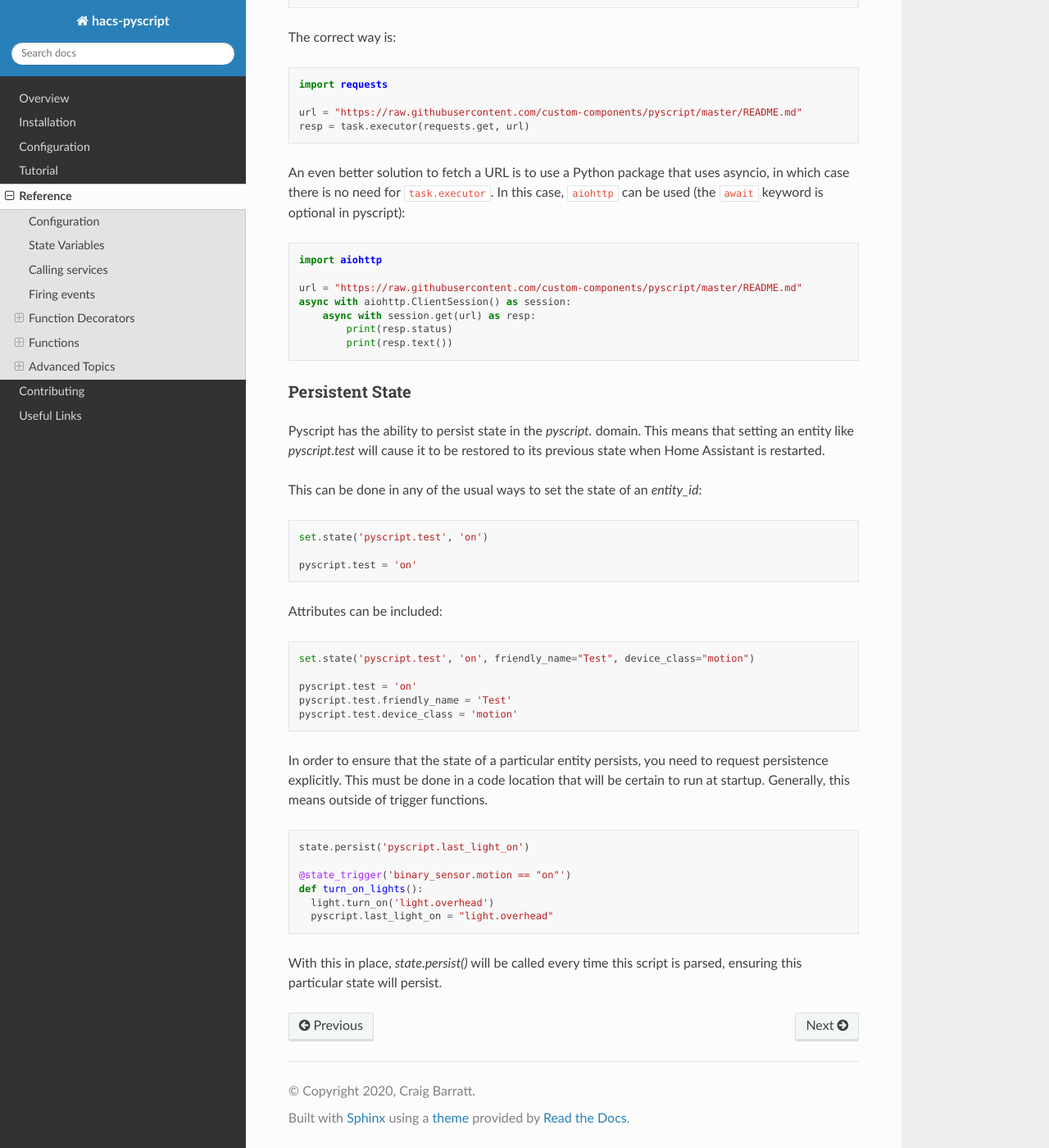
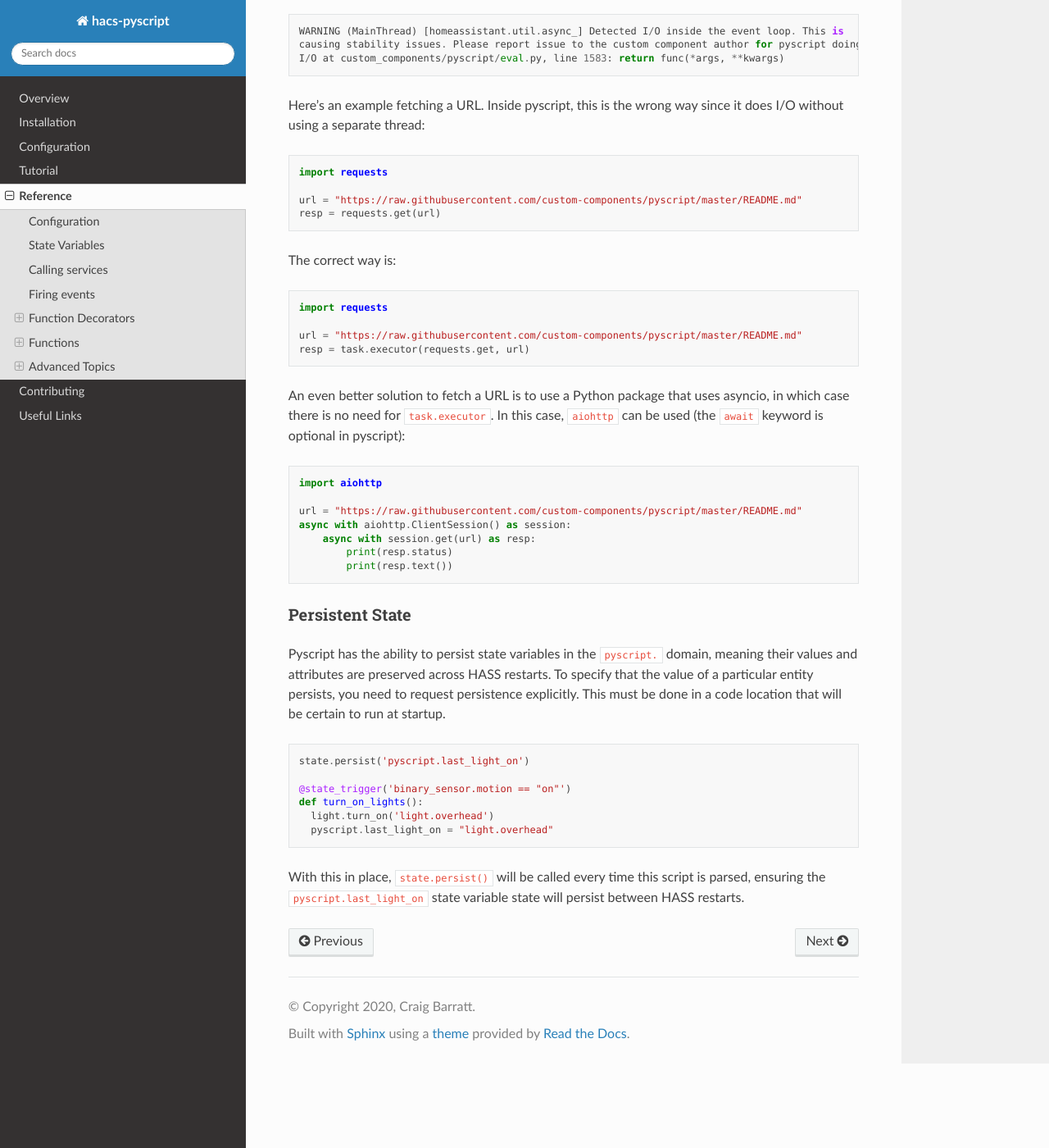
Before and after one commit to custom-components/pyscript, a Sphinx documentation site: the page built from docs/reference.rst, in a window 1280 px wide and 1400 px high, scrolled down 25641 px. Shown: the whole window at 82% size. Built offline with Sphinx 7.4.7 and the Read the Docs theme 2.0.0, drawn with Linux system fonts in a browser that asks for light colours; some of the changed text lies outside the part shown.

```diff
--- a/docs/reference.rst
+++ b/docs/reference.rst
@@ -43,6 +45,10 @@
            # any settings for my_app1 go here
         my_app2:
            # any settings for my_app2 go here
+
+Note that if you used the UI flow to configure pyscript, the ``allow_all_imports`` and
+`hass_is_global`` configuration settings will be ignored in the yaml file.  In that case
+you should omit them from the yaml, and just use yaml for pycript app configuration.
 
 As explained below, the use of ``apps`` with entries for each application by name below,
 is used to determine which application scripts are autoloaded. That's the only configuration
@@ -98,6 +105,8 @@
 
 State Variables
 ---------------
+
+These are typically called entities or ``entity_id`` in HASS.
 
 State variables can be accessed in any Python code simply by name. State variables (also called
 ``entity_id``) are of the form ``DOMAIN.name``, where ``DOMAIN`` is typically the name of the
@@ -567,12 +576,14 @@
 Persistent State
 ^^^^^^^^^^^^^^^^
 
-This method is provided to indicate that a particular entity_id should be persisted. This is only effective for entitys in the `pyscript` domain.
+This function specifies that a the state variable ``entity_id`` should be persisted (ie, its value
+and attributes are preserved across HASS restarts). This only applies to entities in the ``pyscript``
+domain (ie, name starts with ``pyscript.``).
 
 ``state.persist(entity_id, default_value=None, default_attributes=None)``
-  Indicates that the entity named in `entity_id` should be persisted. Optionally, a default value and default attributes can be provided.
-
-
+  Indicates that the entity ``entity_id`` should be persisted. Optionally, a default value and
+  default attributes (a ``dict``) can be specified, which are applied to the entity if it doesn't
+  exist or doesn't have any attributes respectively.
 
 Service Calls
 ^^^^^^^^^^^^^
@@ -1218,28 +1229,10 @@
 Persistent State
 ^^^^^^^^^^^^^^^^
 
-Pyscript has the ability to persist state in the `pyscript.` domain. This means that setting an entity like `pyscript.test` will cause it to be restored to its previous state when Home Assistant is restarted.
-
-This can be done in any of the usual ways to set the state of an `entity_id`:
-
-.. code:: python
-
-   set.state('pyscript.test', 'on')
-
-   pyscript.test = 'on'
-
-Attributes can be included:
-
-.. code:: python
-
-   set.state('pyscript.test', 'on', friendly_name="Test", device_class="motion")
-
-   pyscript.test = 'on'
-   pyscript.test.friendly_name = 'Test'
-   pyscript.test.device_class = 'motion'
-
-In order to ensure that the state of a particular entity persists, you need to request persistence explicitly. This must be done in a code location that will be certain to run at startup. Generally, this means outside of trigger functions.
-
+Pyscript has the ability to persist state variables in the ``pyscript.`` domain, meaning their
+values and attributes are preserved across HASS restarts.  To specify that the value of a particular
+entity persists, you need to request persistence explicitly. This must be done in a code location
+that will be certain to run at startup.
 
 .. code:: python
 
@@ -1250,4 +1243,5 @@
      light.turn_on('light.overhead')
      pyscript.last_light_on = "light.overhead"
 
-With this in place, `state.persist()` will be called every time this script is parsed, ensuring this particular state will persist.
+With this in place, ``state.persist()`` will be called every time this script is parsed, ensuring the
+``pyscript.last_light_on`` state variable state will persist between HASS restarts.
```
Also changed, not shown: other parts of docs/reference.rst (+11 -8 lines), 10 other files.
